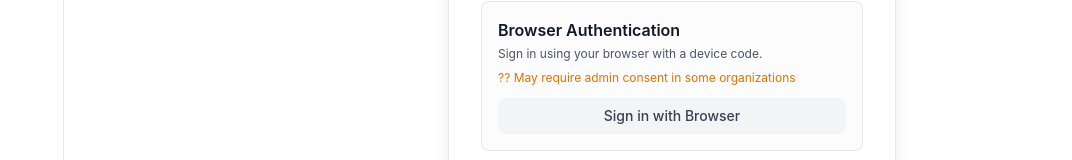
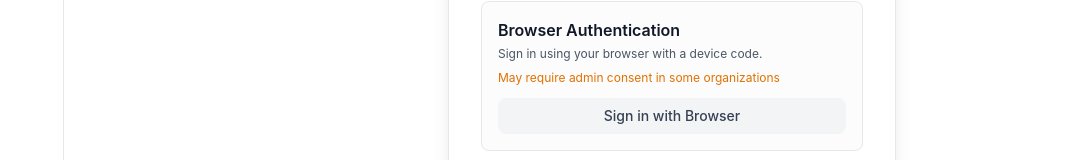
Before and after one commit to Joren-vanGoethem/VaultRaider, a React (Vite) app: page / in a window 1280 px wide. Shown: the part 540-700 px from the top of the page, without its empty margins (0-1072 px from the left). Built offline with nearby package versions, Linux system fonts and the light colour scheme.

Commit message:
remove question marks

```diff
--- a/src/routes/index.tsx
+++ b/src/routes/index.tsx
@@ -296,7 +296,7 @@ function Index() {
                     Sign in using your browser with a device code.
                   </p>
                   <p className="text-xs text-amber-600 dark:text-amber-400 mb-3">
-                    ?? May require admin consent in some organizations
+                    May require admin consent in some organizations
                   </p>
                   <Button
                     variant="secondary"
```
